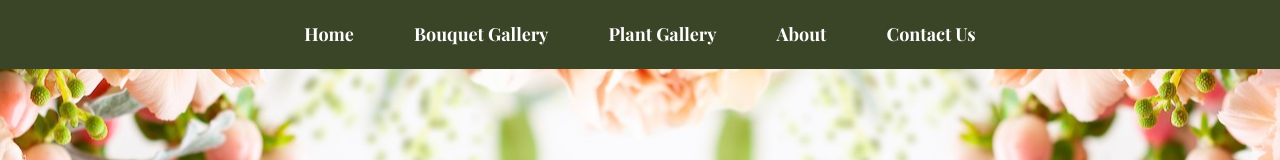
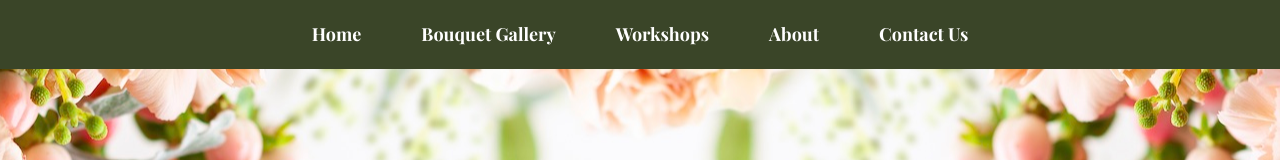
Before and after one commit to Jos-Miz/raww, a plain HTML site: page index.html in a window 1280 px wide. Shown: the top 160 px of the page. Drawn offline with nearby package versions, Linux system fonts and the light colour scheme.

Commit message:
Workshops

```diff
--- a/index.html
+++ b/index.html
@@ -127,7 +127,7 @@
         <ul>
             <li><a href="home.html">Home</a></li>
             <li><a href="bouquet.html">Bouquet Gallery</a></li>
-            <li><a href="plants.html">Plant Gallery</a></li>
+            <li><a href="Workshops.html">Workshops</a></li>
             <li><a href="about.html">About</a></li>
             <li><a href="contact.html">Contact Us</a></li>
         </ul>
```
